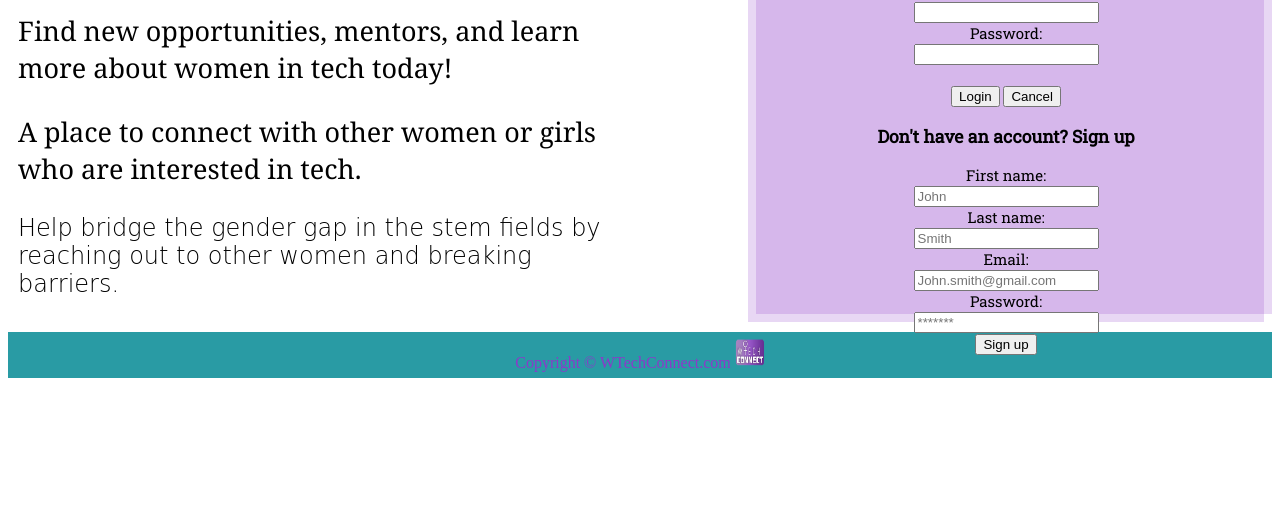
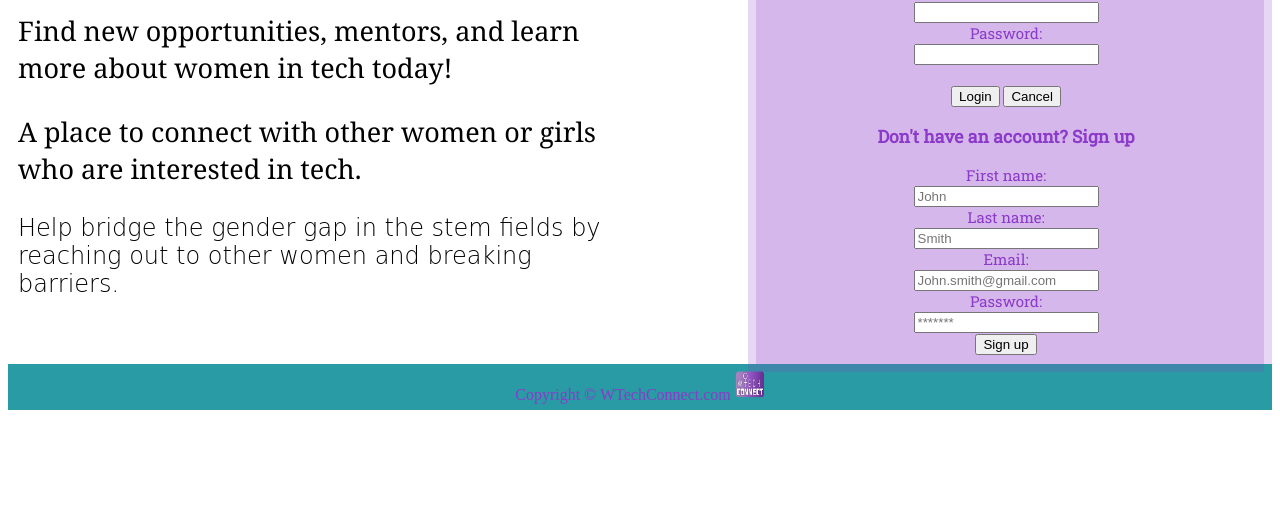
Before and after one commit to amirah1998/amirah1998.github.io, a plain HTML site: page index.html in a window 1280 px wide. Shown: the part 292-800 px from the top of the page. Drawn offline with Linux system fonts and the light colour scheme.

Commit message:
actualfinal

```diff
--- a/index.html
+++ b/index.html
@@ -24,8 +24,8 @@
 				float:right;
 				font-family: 'Roboto Slab', serif;
 				font-size:15px;
-				color: 8B3AC9;
-				height: 400px;
+				color: #8B3AC9;
+				height: 450px;
 				width:500px;
 				border:5px;
 				padding:8px;
```
